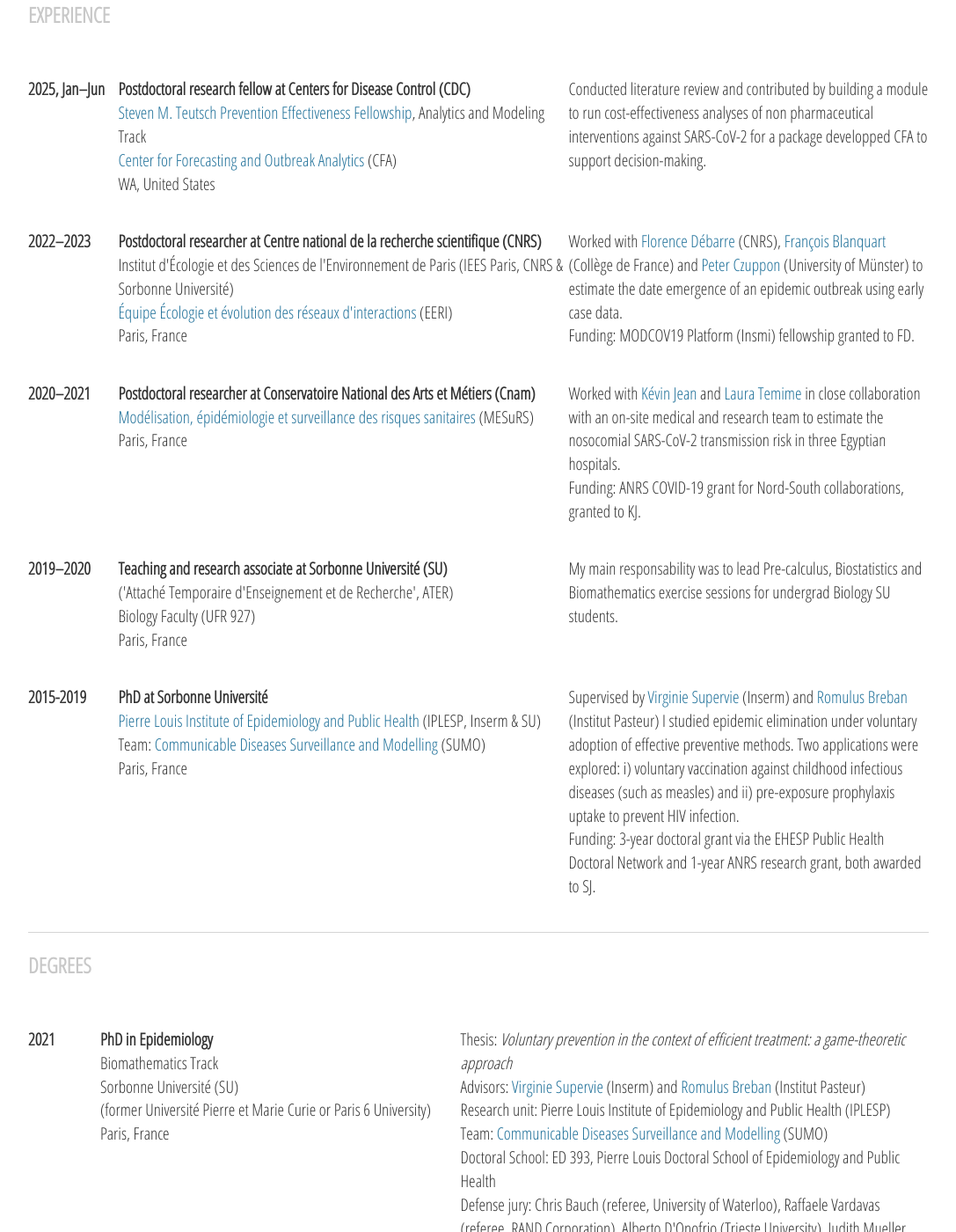
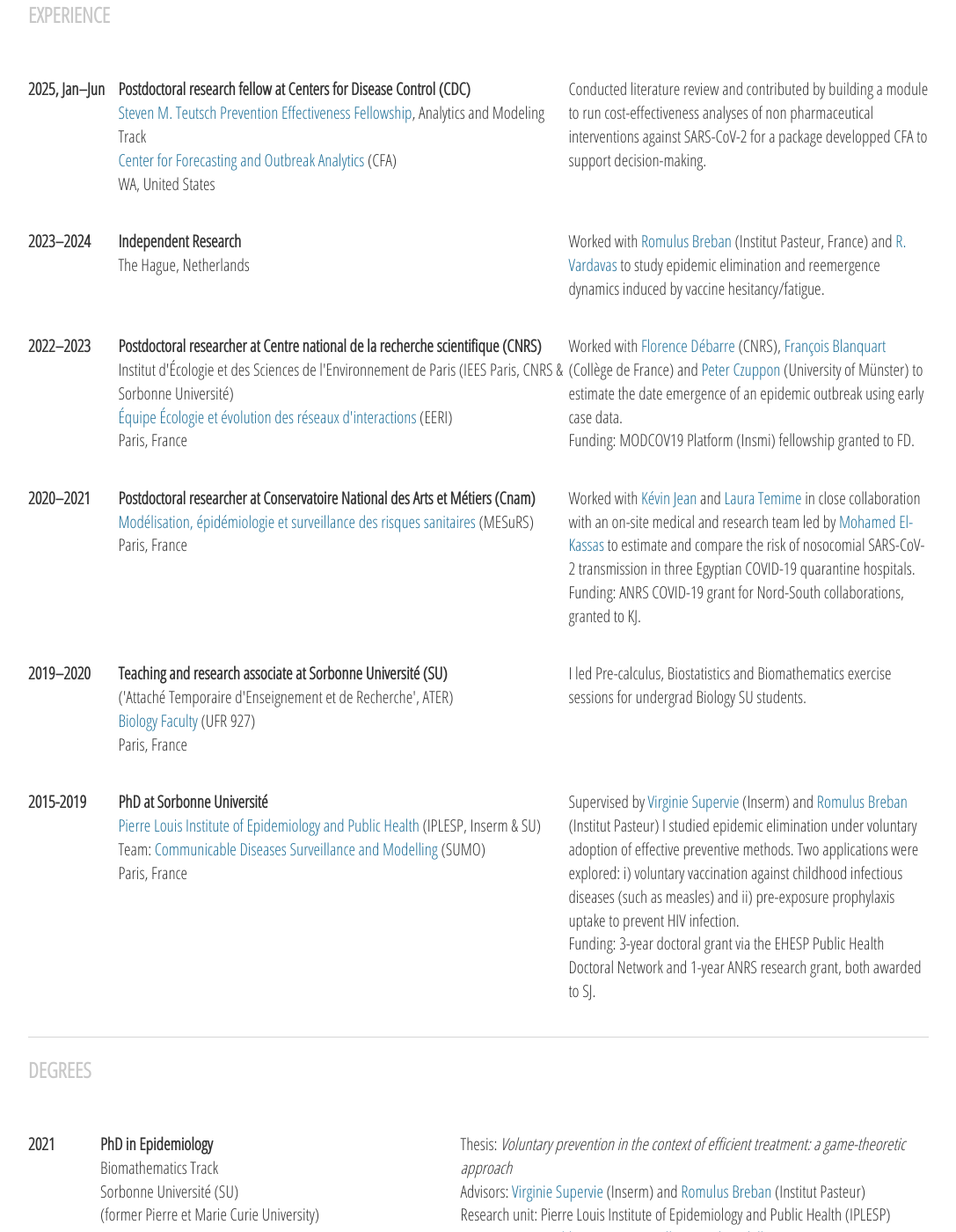
Before and after one commit to sjijon/sjijon.github.io, a Jekyll site: the page built from cv.html, in a window 1280 px wide and 1400 px high, scrolled down 236 px. Shown: the whole window at 88% size, without its empty margins (96-1183 px from the left). Built offline with Jekyll 4.4.1, drawn with Linux system fonts in a browser that asks for light colours; nearby versions of some CDN libraries; a script that is not in the unit is left out; some of the changed text lies outside the part shown.

Commit message:
Update CV

```diff
--- a/cv.html
+++ b/cv.html
@@ -48,6 +48,23 @@ title: CV
 
 
 	<div class="row">
+		<div class="column" style="width:10%">
+			<p><strong>2023&ndash;2024</strong></p>
+		</div>
+		<div class="column" style="width:50%">
+			<p>
+			<strong>Independent Research</strong><br>
+			The Hague, Netherlands
+			</p>
+		</div>
+		<div class="column" style="width:40%">
+			<p>
+			Worked with <a href="https://research.pasteur.fr/en/member/romulus-breban/">Romulus Breban</a> (Institut Pasteur, France) and <a href="https://www.rand.org/about/people/v/vardavas_raffaele.html" target="_blank">R. Vardavas</a> to study epidemic elimination and reemergence dynamics induced by vaccine hesitancy/fatigue.
+			</p>
+		</div>
+	</div>
+
+	<div class="row">
 		<div class="column"; style="width:10%">
 			<p>
 				<strong> 2022&ndash;2023</strong>
@@ -87,7 +104,7 @@ title: CV
 	<div class="column" style="width:40%">
 	<p>
 		Worked with <a href="https://sites.google.com/site/kvnjean/" target="_blank">Kévin Jean</a> and
-		<a href="https://scholar.google.com/scholar?hl=fr&as_sdt=0%2C5&q=laura+temime&btnG=&oq=Laura+temi" target="_blank">Laura Temime</a> in close collaboration with an on-site medical and research team to estimate the nosocomial SARS-CoV-2 transmission risk in three Egyptian hospitals.
+		<a href="https://scholar.google.com/scholar?hl=fr&as_sdt=0%2C5&q=laura+temime&btnG=&oq=Laura+temi" target="_blank">Laura Temime</a> in close collaboration with an on-site medical and research team led by <a href="https://scholar.google.com/citations?user=vAdByMgAAAAJ&hl=en" target="_blank">Mohamed El-Kassas</a> to estimate and compare the risk of nosocomial SARS-CoV-2 transmission in three Egyptian COVID-19 quarantine hospitals.
 		<br>
 		Funding: ANRS COVID-19 grant for Nord-South collaborations, granted to KJ.
 		</p>
@@ -103,14 +120,14 @@ title: CV
 			<strong>Teaching and research associate at Sorbonne Université (SU)</strong><br>
 			('Attaché Temporaire d'Enseignement et de Recherche', ATER)
 			<br>
-			Biology Faculty (UFR 927)
+			<a href="https://sciences.sorbonne-universite.fr/faculte/ufr-instituts-observatoires-ecoles/ufr-sciences-de-la-vie" target="_blank">Biology Faculty</a> (UFR 927)
 			<br>
 			Paris, France
 		</p>
 		</div>
 		<div class="column" style="width:40%">
 			<p>
-				My main responsability was to lead Pre-calculus, Biostatistics and Biomathematics exercise sessions for undergrad Biology SU students.
+				I led Pre-calculus, Biostatistics and Biomathematics exercise sessions for undergrad Biology SU students.
 			</p>
 		</div>
 	</div>
@@ -157,7 +174,7 @@ title: CV
 		<br>
 		Sorbonne Université (SU)
 		<br>
-		(former Université Pierre et Marie Curie or Paris 6 University)
+		(former Pierre et Marie Curie University)
 		<br>
 		Paris, France
 		</p>
```
Also changed, not shown: other parts of cv.html (+1 -1 lines).
